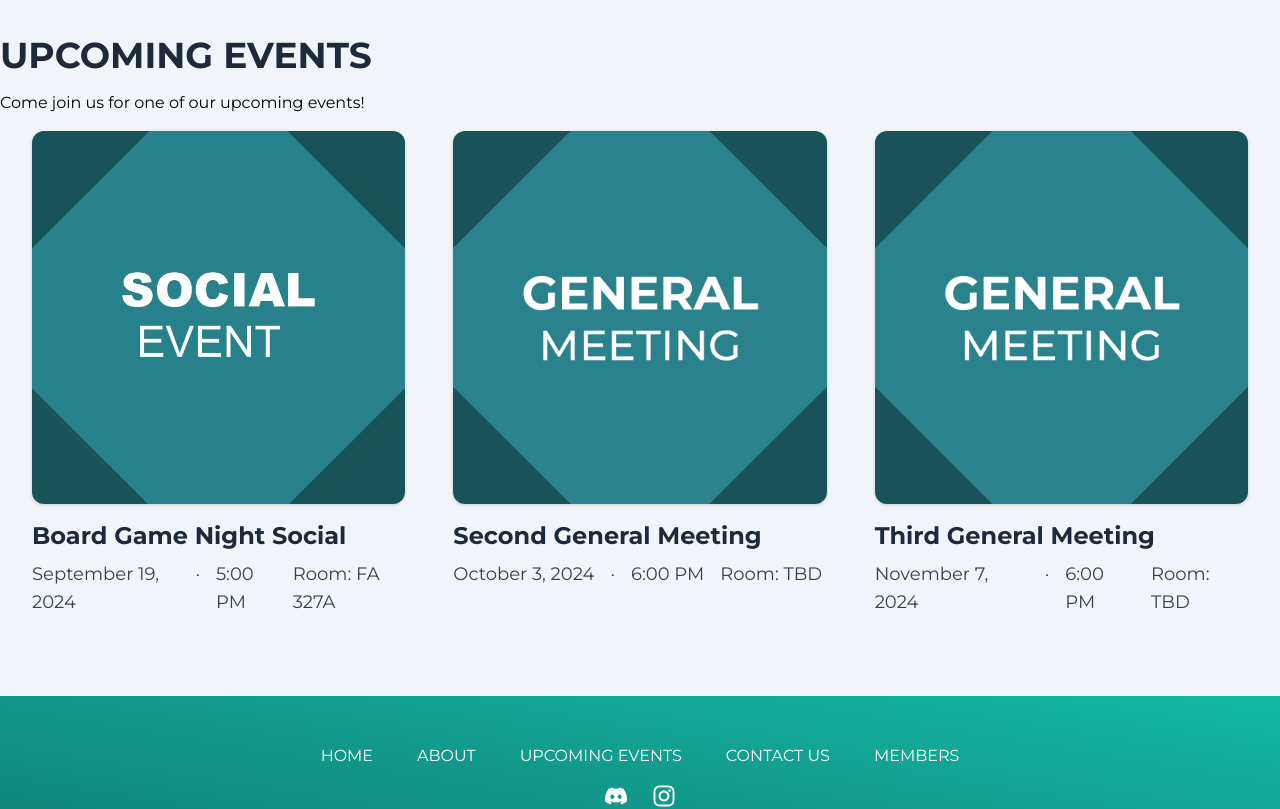
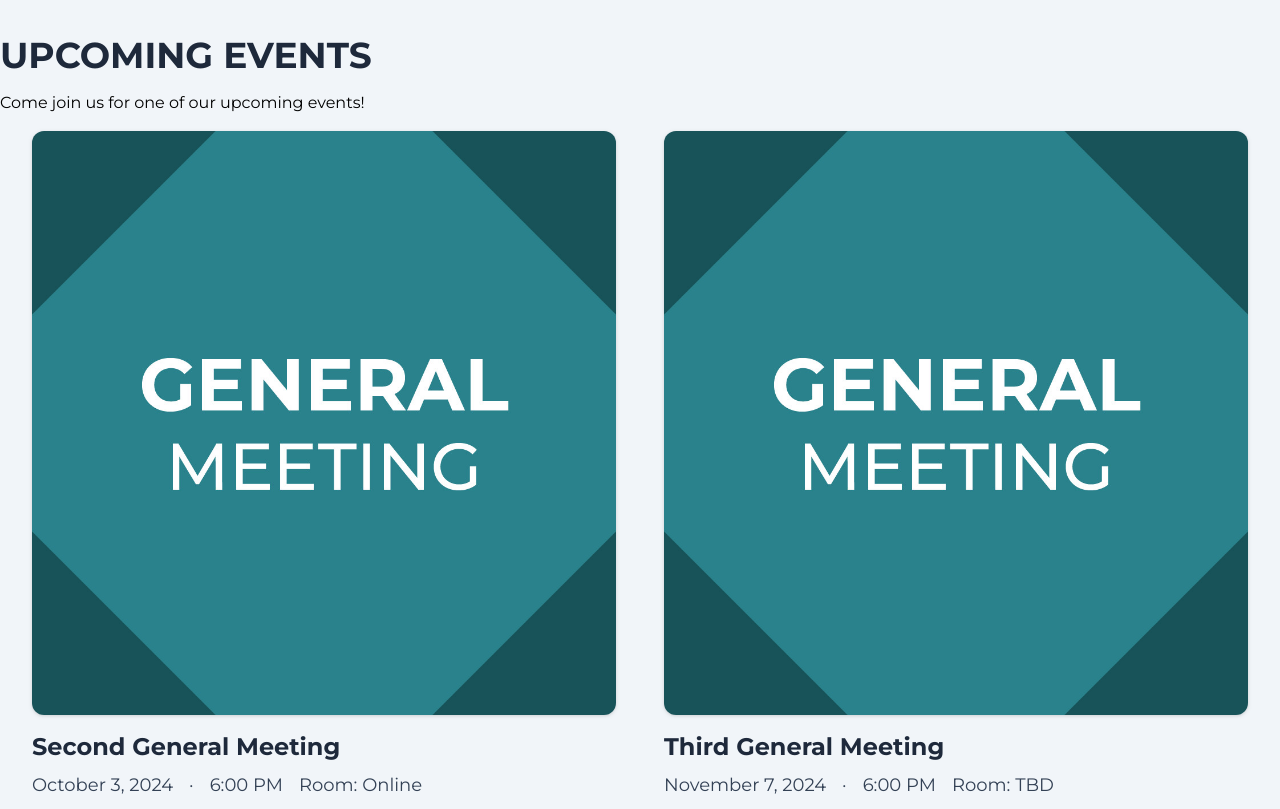
Before and after one commit to UX-Design-Club/ux-club-website, a Next.js app: page / in a window 1280 px wide. Shown: the part 2080-2889 px from the top of the page. Built offline with nearby package versions, Linux system fonts and the light colour scheme.

Commit message:
Information added
Added membership page + Updated discord link

```diff
--- a/app/lib/data.ts
+++ b/app/lib/data.ts
@@ -30,16 +30,6 @@ export class Event {
 }
 
 export const eventDatabase: Event[] = [
-  new Event(
-    "social-event-1",
-    "Board Game Night Social",
-    "Join us for our board game night social.",
-    new Date("2024-09-19"),
-    new Date("2024-09-19T17:00:00Z"),
-    "",
-    "",
-    "FA 327A"
-  ),
 
   new Event(
     "second-general-meeting",
@@ -49,7 +39,7 @@ export const eventDatabase: Event[] = [
     new Date("2024-10-03T18:00:00Z"),
     "",
     "",
-    "TBD"
+    "Online"
   ),
 
   new Event(
--- a/app/members/page.tsx
+++ b/app/members/page.tsx
@@ -4,7 +4,7 @@ export default function MembersPage() {
   return (
     <div className="w-full bg-slate-100 min-h-screen">
       <div className="lg:max-w-7xl mx-auto py-16 px-4">
-        <div className="pt-16"> {/* Add top padding here */}
+        <div className="pt-16">
           <h1 className="text-slate-800 font-bold text-4xl mb-12 uppercase border-b-2 border-slate-800 pb-4">
             Members
           </h1>
@@ -13,6 +13,22 @@ export default function MembersPage() {
           </p>
           <div className="mt-8">
             <ul className="space-y-4">
+            <li>
+                <Link href="https://docs.google.com/forms/d/e/1FAIpQLSdt4dXWqko79rRmDRP6Dijz748nfzUeYOkPh2W0SVyqs-zO0A/viewform" className="block bg-white text-black p-4 rounded-lg shadow-md hover:bg-gray-100 transition-colors">
+                  <div className="text-lg font-semibold mb-2">Membership Form</div>
+                  <p className="text-sm text-gray-600">
+                    Sign up to be a member!
+                  </p>
+                </Link>
+              </li>
+              <li>
+                <Link href="https://docs.google.com/spreadsheets/d/1UN4MKIyAnaERUSHJMVArQ86NF2O_ICrqexC00VNZB78/edit?usp=sharing" className="block bg-white text-black p-4 rounded-lg shadow-md hover:bg-gray-100 transition-colors">
+                  <div className="text-lg font-semibold mb-2">Points</div>
+                  <p className="text-sm text-gray-600">
+                    Track your points here!
+                  </p>
+                </Link>
+              </li>
               <li>
                 <Link href="/members/gallery" className="block bg-white text-black p-4 rounded-lg shadow-md hover:bg-gray-100 transition-colors">
                   <div className="text-lg font-semibold mb-2">Events Gallery</div>
@@ -21,6 +37,7 @@ export default function MembersPage() {
                   </p>
                 </Link>
               </li>
+
             </ul>
           </div>
         </div>
--- a/app/ui/event.tsx
+++ b/app/ui/event.tsx
@@ -9,7 +9,7 @@ export function EventCard({
   time,
   shortDesc,
   pageLink,
-  room,  // Add room prop
+  room,
 }: {
   id: string;
   className?: string;
@@ -17,7 +17,7 @@ export function EventCard({
   time?: boolean;
   shortDesc?: boolean;
   pageLink?: boolean;
-  room?: boolean;  // Add room prop type
+  room?: boolean;
 }) {
   const asset = eventDatabase.find((item) => item.id === id);
 
@@ -53,7 +53,7 @@ export function EventCard({
             { timeZone: "UTC", hour: "numeric", minute: "2-digit" }
           )}`}</h4>
         )}
-        {room && asset.room && (  // Render room if available
+        {room && asset.room && (
           <h4 className="mt-2 text-lg capitalize text-slate-700">{`Room: ${asset.room}`}</h4>
         )}
       </div>
@@ -76,7 +76,7 @@ export function EventBanner({
   date,
   time,
   pageLink,
-  room,  // Add room prop
+  room,
 }: {
   id: string;
   className?: string;
@@ -84,7 +84,7 @@ export function EventBanner({
   date?: boolean;
   time?: boolean;
   pageLink?: boolean;
-  room?: boolean;  // Add room prop type
+  room?: boolean;
 }) {
   const asset = eventDatabase.find((item) => item.id === id);
 
--- a/app/ui/footer.tsx
+++ b/app/ui/footer.tsx
@@ -23,10 +23,10 @@ export function Footer() {
           </li>
         </ul>
         <div className="flex flex-row justify-center gap-6 my-4 text-2xl mx-auto">
-          <Link href={"/"} className="hover:text-gray-300 transition-colors">
+          <Link href={"https://discord.gg/kPsnBXDY"} className="hover:text-gray-300 transition-colors">
             <FaDiscord />
           </Link>
-          <Link href={"/"} className="hover:text-gray-300 transition-colors">
+          <Link href={"https://www.instagram.com/uxclub.uta?utm_source=ig_web_button_share_sheet&igsh=ZDNlZDc0MzIxNw=="} className="hover:text-gray-300 transition-colors">
             <FaInstagram />
           </Link>
         </div>
--- a/app/ui/upcomingevents.tsx
+++ b/app/ui/upcomingevents.tsx
@@ -14,7 +14,6 @@ export function UpcomingEvents() {
           Come join us for one of our upcoming events!
         </p>
         <div className="flex flex-col mx-4 md:flex-row gap-4">
-          <EventCard id="social-event-1" date time room />
           <EventCard id="second-general-meeting" date time room />
           <EventCard id="third-general-meeting" date time room />
           {/*<EventCard id="ux-design-challenge" date time room />
@@ -33,7 +32,6 @@ export function UpcomingEventsVertical() {
           Upcoming Events
         </h1>
         <div className="flex flex-col mx-4 gap-4">
-          <EventBanner id="social-event-1" description date time room />
           <EventBanner id="second-general-meeting" description date time room />
           <EventBanner id="third-general-meeting" description date time room />
           {/*<EventBanner id="ux-design-challenge" description date time room />
```
